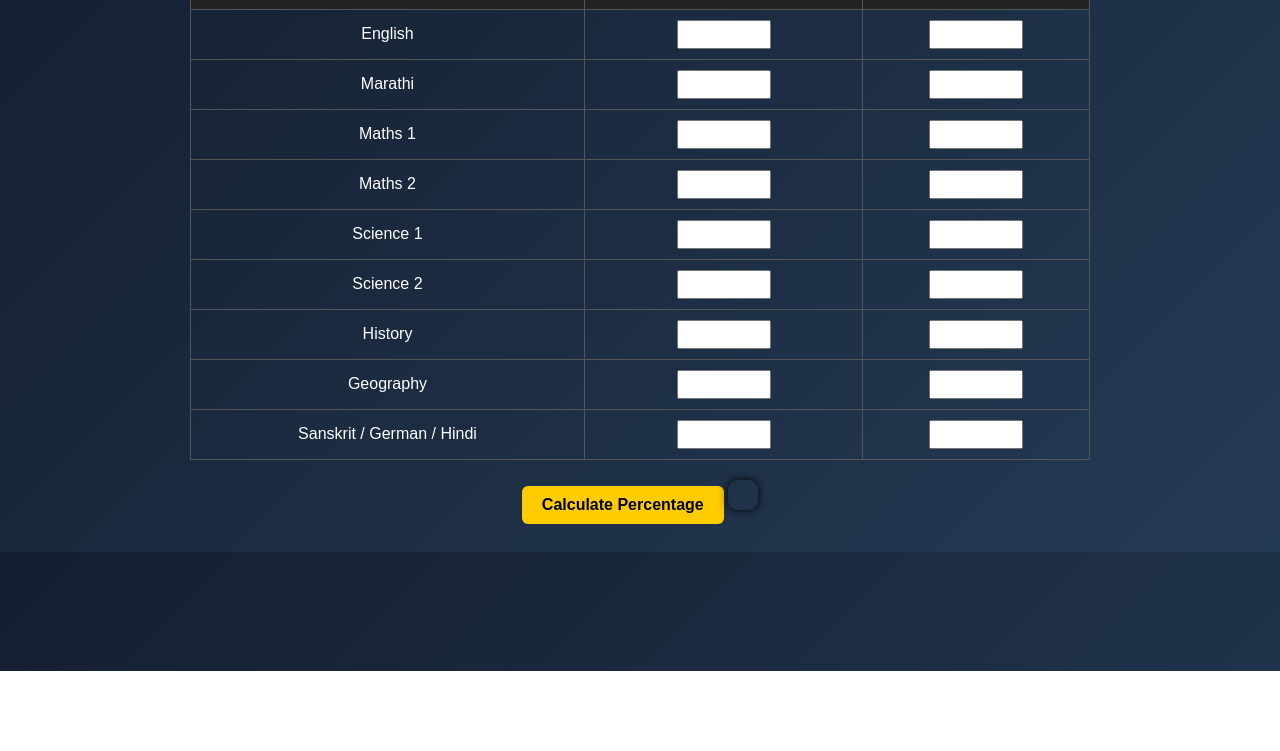
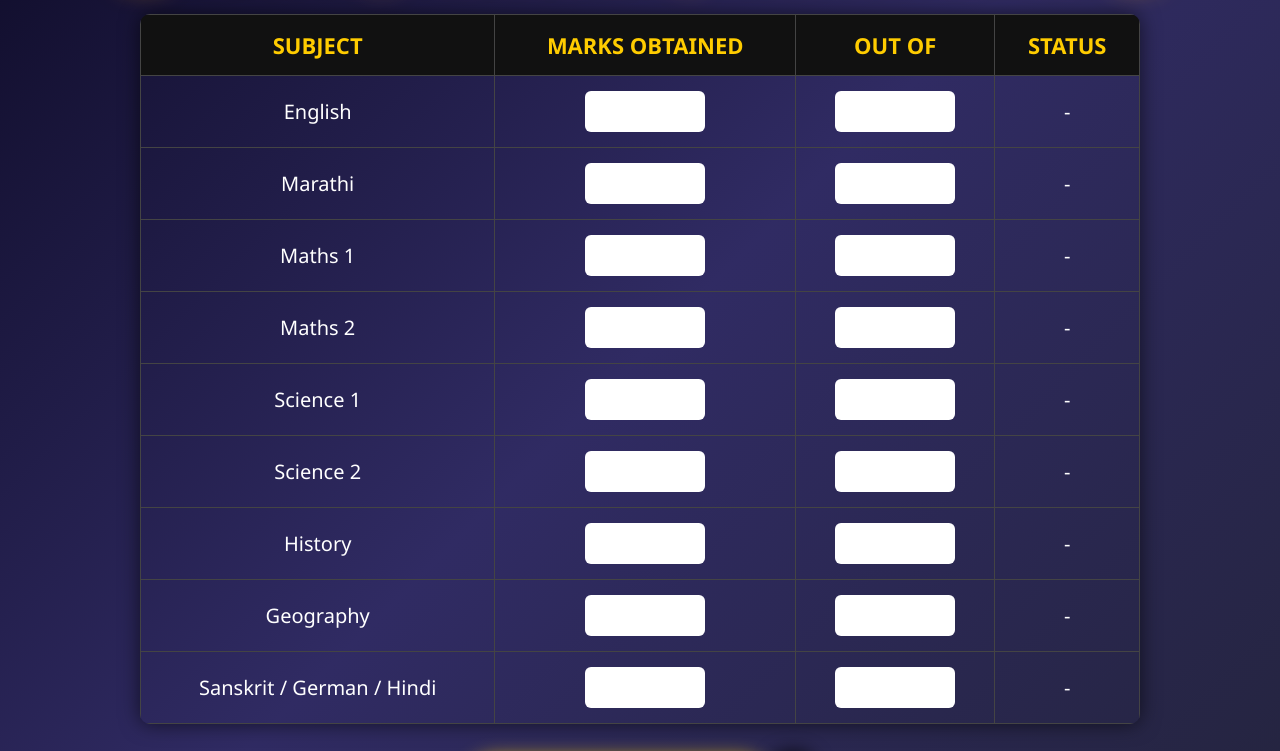
Before and after one commit to AvadhootOP/Persentage-Calculator, a plain HTML site: page index.html in a window 1280 px wide. Shown: the part 129-880 px from the top of the page. Before the commit the page ends 800 px from the top, so only its background shows below. Drawn offline with Linux system fonts and the light colour scheme.

Commit message:
Update index.html

```diff
--- a/index.html
+++ b/index.html
@@ -5,90 +5,115 @@
   <title>Percentage Calculator by Avadhoot Rairikar</title>
   <style>
     body {
-      font-family: Arial, sans-serif;
-      background: linear-gradient(135deg, #141e30, #243b55);
+      font-family: "Segoe UI", Arial, sans-serif;
+      background: linear-gradient(135deg, #0f0c29, #302b63, #24243e);
       color: #fff;
       text-align: center;
       padding: 20px;
     }
     h1 {
-      margin-bottom: 20px;
-      font-size: 28px;
+      margin-bottom: 30px;
+      font-size: 42px;
       color: #ffcc00;
-      text-shadow: 2px 2px 8px #000;
+      text-shadow: 0px 0px 15px #ffcc00, 0px 0px 30px #ffaa00;
     }
     table {
       margin: 0 auto;
       border-collapse: collapse;
-      width: 80%;
-      max-width: 900px;
+      width: 90%;
+      max-width: 1000px;
+      font-size: 20px;
+      box-shadow: 0 0 20px rgba(0,0,0,0.6);
+      border-radius: 10px;
+      overflow: hidden;
     }
     th, td {
-      border: 1px solid #555;
-      padding: 10px;
+      border: 1px solid #444;
+      padding: 15px;
       text-align: center;
     }
     th {
-      background: #222;
+      background: #111;
       color: #ffcc00;
+      font-size: 22px;
+      text-transform: uppercase;
     }
     input {
-      width: 80px;
-      padding: 5px;
+      width: 100px;
+      padding: 10px;
+      font-size: 18px;
       text-align: center;
+      border-radius: 6px;
+      border: none;
+      outline: none;
     }
     button {
-      margin-top: 20px;
-      padding: 10px 20px;
-      font-size: 16px;
+      margin-top: 30px;
+      padding: 15px 40px;
+      font-size: 22px;
       font-weight: bold;
-      background: #ffcc00;
+      background: linear-gradient(135deg, #ffcc00, #ffaa00);
       border: none;
-      border-radius: 6px;
+      border-radius: 50px;
       cursor: pointer;
+      color: #111;
+      text-shadow: 0px 0px 5px #fff;
+      box-shadow: 0px 0px 20px #ffcc00;
       transition: 0.3s;
     }
     button:hover {
-      background: #ffaa00;
+      background: linear-gradient(135deg, #ffaa00, #ff6600);
+      box-shadow: 0px 0px 30px #ff6600;
     }
     .result {
-      margin-top: 20px;
-      font-size: 20px;
+      margin-top: 30px;
+      font-size: 28px;
       font-weight: bold;
-      padding: 15px;
-      border-radius: 10px;
+      padding: 20px;
+      border-radius: 15px;
       display: inline-block;
-      box-shadow: 0 0 10px #000;
+      box-shadow: 0 0 20px #000;
     }
     .pass {
-      background: #2ecc71;
+      background: #27ae60;
       color: #fff;
+      text-shadow: 0px 0px 10px #000;
     }
     .fail {
-      background: #e74c3c;
+      background: #c0392b;
       color: #fff;
+      text-shadow: 0px 0px 10px #000;
+    }
+    .subject-pass {
+      color: #2ecc71;
+      font-weight: bold;
+    }
+    .subject-fail {
+      color: #e74c3c;
+      font-weight: bold;
     }
   </style>
 </head>
 <body>
 
-  <h1>Percentage Calculator by Avadhoot Rairikar</h1>
+  <h1>📘 Percentage Calculator by Avadhoot Rairikar 📘</h1>
 
   <table>
     <tr>
       <th>Subject</th>
       <th>Marks Obtained</th>
       <th>Out of</th>
+      <th>Status</th>
     </tr>
-    <tr><td>English</td><td><input type="number" id="eng"></td><td><input type="number" id="engOut"></td></tr>
-    <tr><td>Marathi</td><td><input type="number" id="mar"></td><td><input type="number" id="marOut"></td></tr>
-    <tr><td>Maths 1</td><td><input type="number" id="m1"></td><td><input type="number" id="m1Out"></td></tr>
-    <tr><td>Maths 2</td><td><input type="number" id="m2"></td><td><input type="number" id="m2Out"></td></tr>
-    <tr><td>Science 1</td><td><input type="number" id="s1"></td><td><input type="number" id="s1Out"></td></tr>
-    <tr><td>Science 2</td><td><input type="number" id="s2"></td><td><input type="number" id="s2Out"></td></tr>
-    <tr><td>History</td><td><input type="number" id="his"></td><td><input type="number" id="hisOut"></td></tr>
-    <tr><td>Geography</td><td><input type="number" id="geo"></td><td><input type="number" id="geoOut"></td></tr>
-    <tr><td>Sanskrit / German / Hindi</td><td><input type="number" id="lan"></td><td><input type="number" id="lanOut"></td></tr>
+    <tr><td>English</td><td><input type="number" id="eng"></td><td><input type="number" id="engOut"></td><td id="engRes">-</td></tr>
+    <tr><td>Marathi</td><td><input type="number" id="mar"></td><td><input type="number" id="marOut"></td><td id="marRes">-</td></tr>
+    <tr><td>Maths 1</td><td><input type="number" id="m1"></td><td><input type="number" id="m1Out"></td><td id="m1Res">-</td></tr>
+    <tr><td>Maths 2</td><td><input type="number" id="m2"></td><td><input type="number" id="m2Out"></td><td id="m2Res">-</td></tr>
+    <tr><td>Science 1</td><td><input type="number" id="s1"></td><td><input type="number" id="s1Out"></td><td id="s1Res">-</td></tr>
+    <tr><td>Science 2</td><td><input type="number" id="s2"></td><td><input type="number" id="s2Out"></td><td id="s2Res">-</td></tr>
+    <tr><td>History</td><td><input type="number" id="his"></td><td><input type="number" id="hisOut"></td><td id="hisRes">-</td></tr>
+    <tr><td>Geography</td><td><input type="number" id="geo"></td><td><input type="number" id="geoOut"></td><td id="geoRes">-</td></tr>
+    <tr><td>Sanskrit / German / Hindi</td><td><input type="number" id="lan"></td><td><input type="number" id="lanOut"></td><td id="lanRes">-</td></tr>
   </table>
 
   <button onclick="calculate()">Calculate Percentage</button>
@@ -99,6 +124,7 @@
     function calculate() {
       let ids = ["eng","mar","m1","m2","s1","s2","his","geo","lan"];
       let outIds = ["engOut","marOut","m1Out","m2Out","s1Out","s2Out","hisOut","geoOut","lanOut"];
+      let resIds = ["engRes","marRes","m1Res","m2Res","s1Res","s2Res","hisRes","geoRes","lanRes"];
 
       let totalMarks = 0;
       let totalOutOf = 0;
@@ -111,9 +137,16 @@
         totalMarks += obtained;
         totalOutOf += outOf;
 
-        // Check if subject is failed (less than 35%)
-        if (outOf > 0 && (obtained / outOf * 100) < 35) {
+        let subjectCell = document.getElementById(resIds[i]);
+        if (outOf > 0 && (obtained / outOf * 100) >= 35) {
+          subjectCell.innerHTML = "✅ Pass";
+          subjectCell.className = "subject-pass";
+        } else if (outOf > 0) {
+          subjectCell.innerHTML = "❌ Fail";
+          subjectCell.className = "subject-fail";
           pass = false;
+        } else {
+          subjectCell.innerHTML = "-";
         }
       }
 
@@ -122,10 +155,10 @@
       let outputDiv = document.getElementById("output");
       if (pass && percentage >= 35) {
         outputDiv.className = "result pass";
-        outputDiv.innerHTML = `🎉 You Passed! <br> Total: ${totalMarks}/${totalOutOf} <br> Percentage: ${percentage}%`;
+        outputDiv.innerHTML = `🎉 Congratulations! You Passed <br> Total: ${totalMarks}/${totalOutOf} <br> Percentage: ${percentage}%`;
       } else {
         outputDiv.className = "result fail";
-        outputDiv.innerHTML = `❌ You Failed! <br> Total: ${totalMarks}/${totalOutOf} <br> Percentage: ${percentage}%`;
+        outputDiv.innerHTML = `❌ You Failed <br> Total: ${totalMarks}/${totalOutOf} <br> Percentage: ${percentage}%`;
       }
     }
   </script>
```
